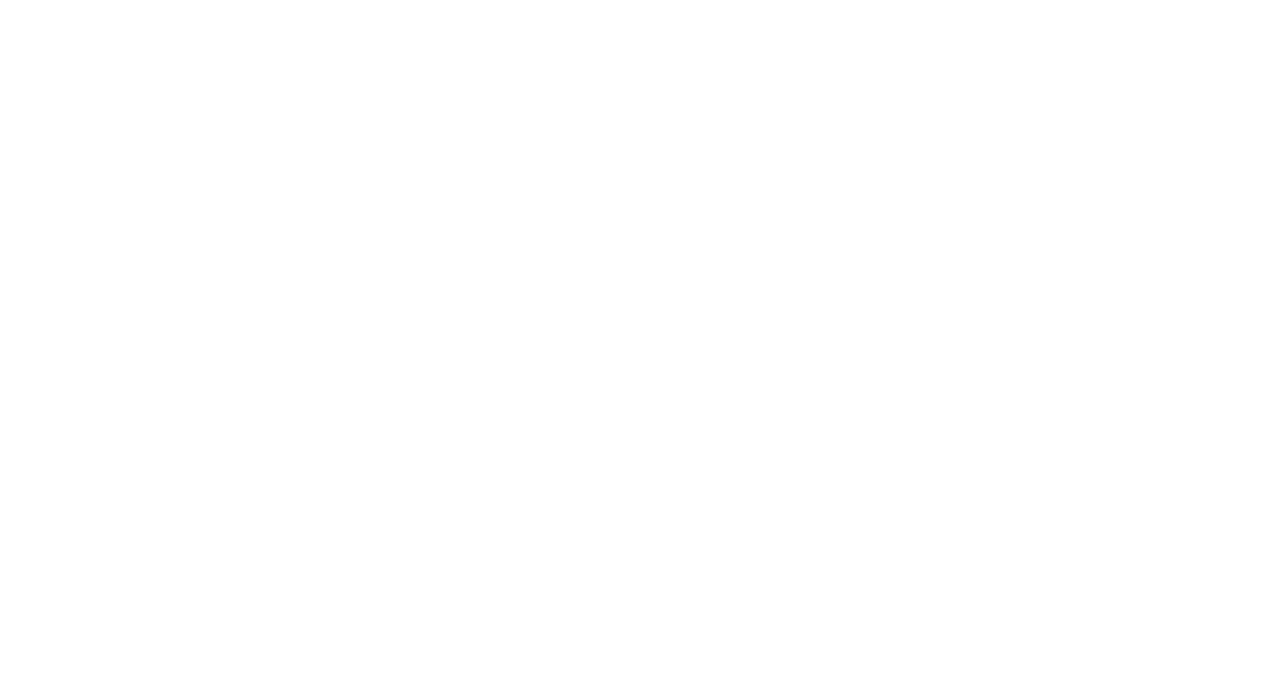
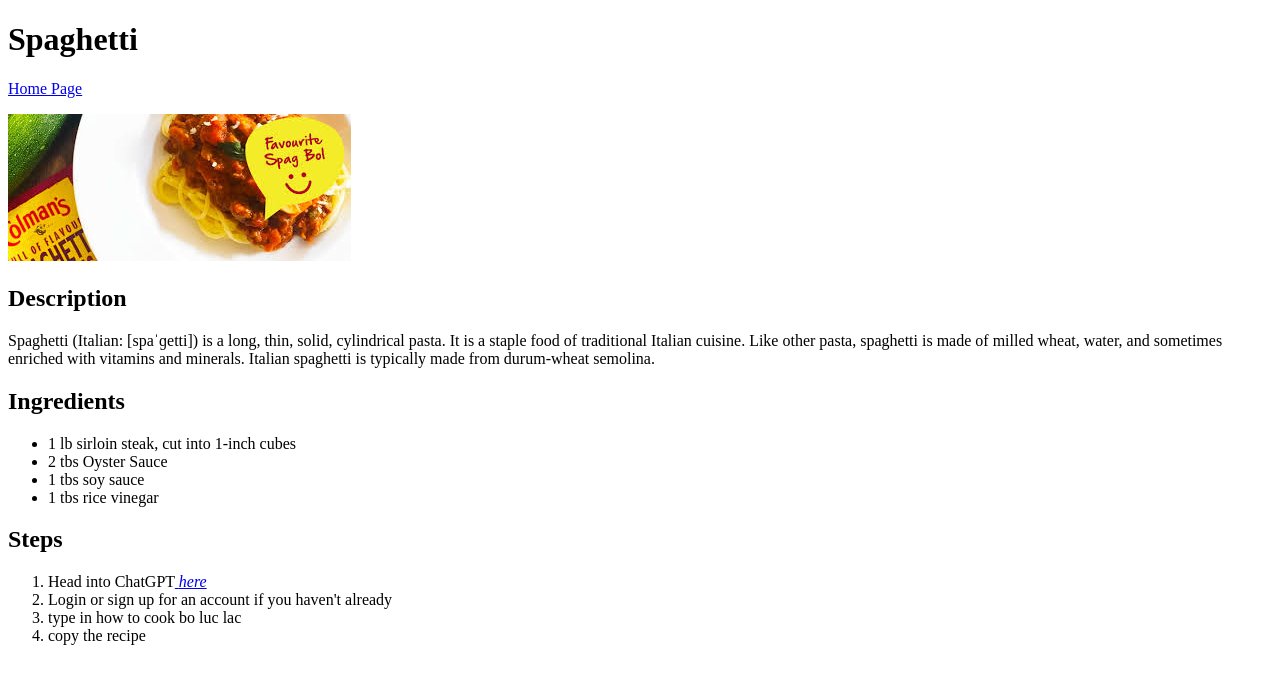
Before and after one commit to Jephph95/odin-recipes, a plain HTML site: page recipes/spaghetti.html in a window 1280 px wide. Drawn offline with Linux system fonts and the light colour scheme.

Commit message:
Spaghetti and four 'n' twenty pies

```diff
--- a/recipes/spaghetti.html
+++ b/recipes/spaghetti.html
@@ -0,0 +1,33 @@
+<!DOCTYPE html>
+<html lang="en">
+    <head>
+        <meta charset="UTF-8">
+        <title>Spaghetti</title>
+    </head>
+    <body>
+        <h1>Spaghetti</h1>
+
+        <p><a href="../index.html">Home Page</a></p>
+
+        <img src="../images/spagbol.jpeg">
+
+        <h2>Description</h2>
+        <p>Spaghetti (Italian: [spaˈɡetti]) is a long, thin, solid, cylindrical pasta. It is a staple food of traditional Italian cuisine. Like other pasta, spaghetti is made of milled wheat, water, and sometimes enriched with vitamins and minerals.
+        Italian spaghetti is typically made from durum-wheat semolina.</p>
+
+       <h2>Ingredients</h2>
+       <ul>
+        <li>1 lb sirloin steak, cut into 1-inch cubes</li>
+        <li>2 tbs Oyster Sauce</li>
+        <li>1 tbs soy sauce </li>
+        <li>1 tbs rice vinegar</li>
+       </ul>
+       <h2>Steps</h2>
+       <ol>
+        <li>Head into ChatGPT<a href="https://Chat.openai.com/chat"> <em>here</em></a></li>
+        <li>Login or sign up for an account if you haven't already</li>
+        <li>type in how to cook bo luc lac</li>
+        <li>copy the recipe</li>
+       </ol>
+    </body>
+</html>
```
Also changed, not shown: index.html (+2 -0 lines), recipes/four-n-twenty-pie.html (+33 -0 lines), recipes/shaking-beef.html (+0 -2 lines), images/four.webp (added), images/spagbol.jpeg (added).
